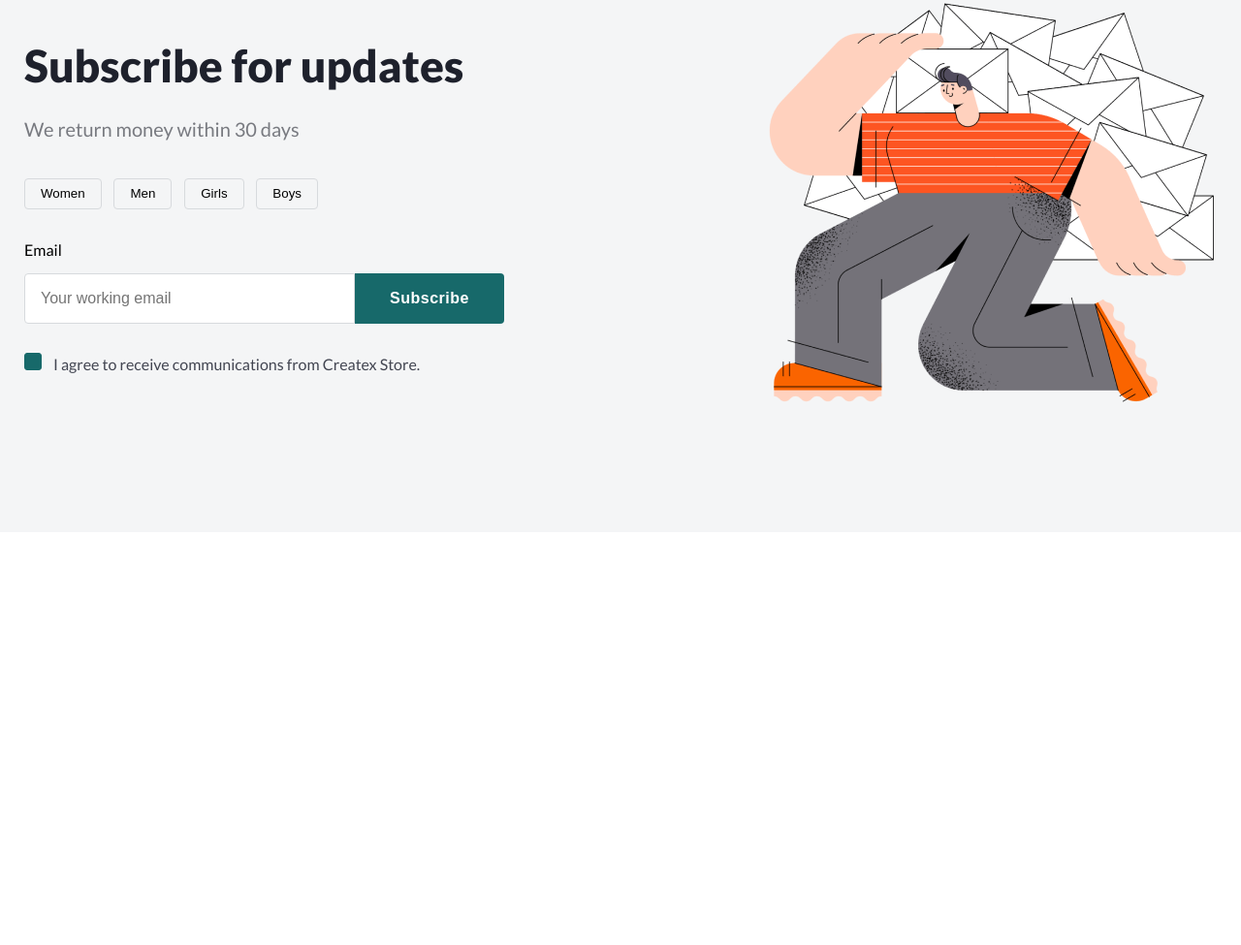
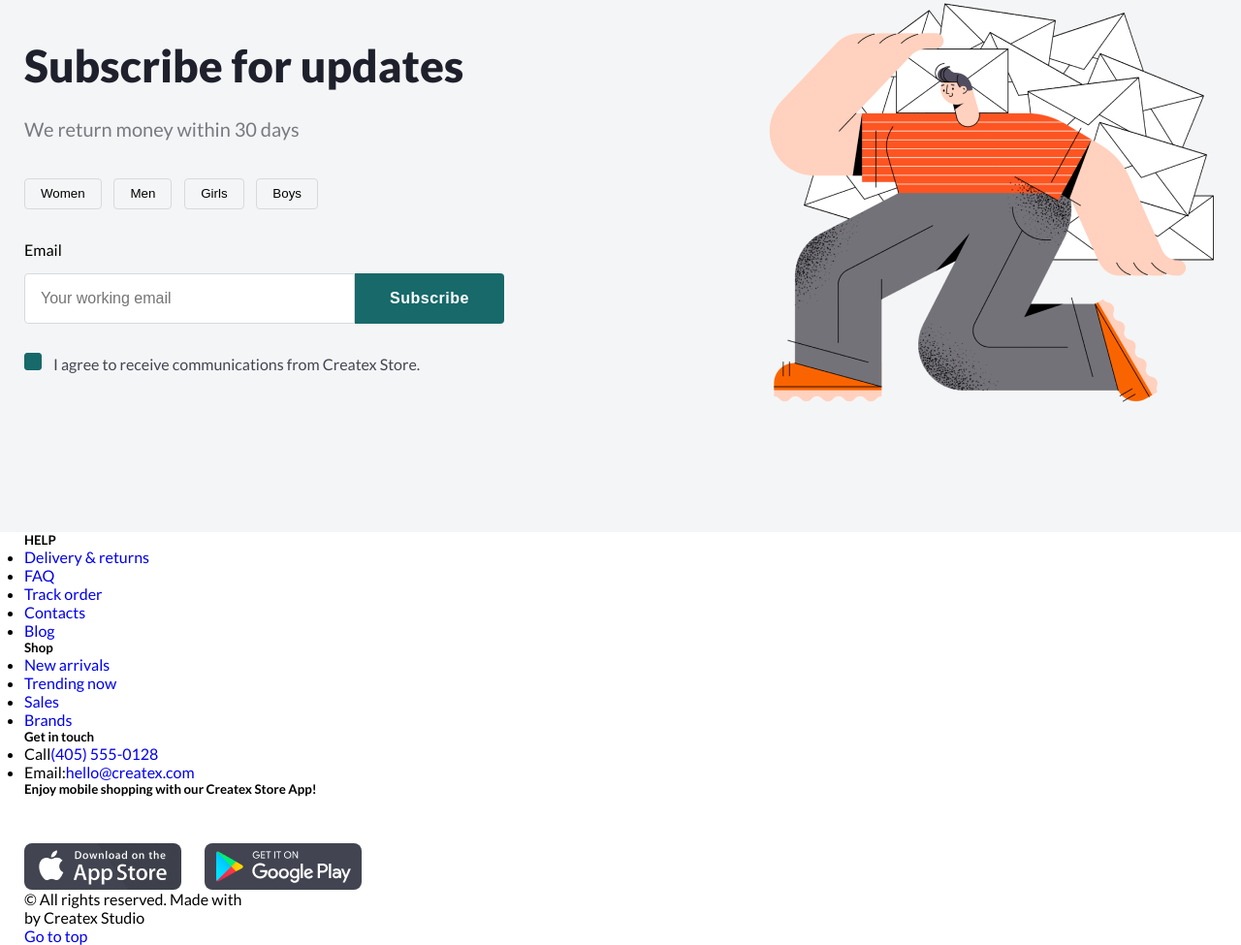
Before and after one commit to Artem-Pot/Online-clothing-and-accessories-store, a plain HTML site: page index.html in a window 1280 px wide. Shown: the part 8171-9146 px from the top of the page at 97% size. Before the commit the page ends 8720 px from the top, so only its background shows below. Drawn offline with Linux system fonts and the light colour scheme.

Commit message:
футер

```diff
--- a/css/style.css
+++ b/css/style.css
@@ -1827,3 +1827,75 @@ input[type=checkbox]:checked + label:before {
     height: 546px;
     margin-top: 65px;
 }
+
+/* ----------Блок footer -------*/
+.footer {
+
+}
+
+.wrapper-block_footer {
+}
+
+.footer__nav {
+
+}
+
+.footer__nav-box {
+
+}
+
+.h5-title {
+
+}
+
+.h5-title_footer {
+
+}
+
+.footer__menu {
+
+}
+
+.footer__menu-list {
+
+}
+
+.link {
+
+}
+
+.link_footer {
+
+}
+
+.footer__nav-connection {
+
+}
+
+.social-network {
+
+}
+
+.social-network__box {
+
+}
+
+.app-store {
+
+}
+
+.footer__copywriter {
+
+}
+
+.footer__text-copywriter {
+
+}
+
+.footer__text-creator {
+
+}
+
+.footer__go-to {
+
+}
--- a/index.html
+++ b/index.html
@@ -16,7 +16,7 @@
 <body>
     <div class="body-wrapper">
 
-            <header class="header">
+            <header class="header" id="header">
 
                 <div class="wrapper-topbar">
                     <div class="header-topbar">
@@ -791,17 +791,62 @@
   <!--   Блок footer  -->
         <footer class="footer">
             <div class="wrapper-block wrapper-block_footer">
+                <div class="footer__nav">
+                    <div class="footer__nav-box">
+                        <h5 class="h5-title h5-title_footer">HELP</h5>
+                        <ul class="footer__menu">
+                            <li class="footer__menu-list"><a class="link link_footer" href="#">Delivery & returns</a></li>
+                            <li class="footer__menu-list"><a class="link link_footer" href="#">FAQ</a></li>
+                            <li class="footer__menu-list"><a class="link link_footer" href="#">Track order</a></li>
+                            <li class="footer__menu-list"><a class="link link_footer" href="#">Contacts</a></li>
+                            <li class="footer__menu-list"><a class="link link_footer" href="#">Blog</a></li>
+                        </ul>
+                    </div>
 
+                    <div class="footer__nav-box">
+                        <h5 class="h5-title h5-title_footer">Shop</h5>
+                        <ul class="footer__menu">
+                            <li class="footer__menu-list"><a class="link link_footer" href="#">New arrivals</a></li>
+                            <li class="footer__menu-list"><a class="link link_footer" href="#">Trending now</a></li>
+                            <li class="footer__menu-list"><a class="link link_footer" href="#">Sales</a></li>
+                            <li class="footer__menu-list"><a class="link link_footer" href="#">Brands</a></li>
+                        </ul>
+                    </div>
+
+                    <div class="footer__nav-connection">
+                        <h5 class="h5-title h5-title_footer">Get in touch</h5>
+                        <ul class="footer__menu">
+                            <li class="footer__menu-list">Call<a class="link link_footer" href="tel:4055550128">(405) 555-0128</a></li>
+                            <li class="footer__menu-list">Email:<a class="link link_footer" href="mailto:hello@createx.com">hello@createx.com</a></li>
+                        </ul>
+                        <div class="social-network">
+                            <div class="social-network__box"></div>
+                            <div class="social-network__box"></div>
+                            <div class="social-network__box"></div>
+                            <div class="social-network__box"></div>
+                            <div class="social-network__box"></div>
+                        </div>
+                    </div>
+
+                    <div clas="footer__nav-store">
+                        <h5 class="h5-title h5-title_footer">Enjoy mobile shopping with our Createx Store App!</h5>
+                        <div class="app-store">
+                            <a class="app-store_link-app" href="#"></a>
+                            <a class="app-store_link-google" href="#"></a>
+                        </div>
+                    </div>
+                </div>
+
+                <div class="footer__copywriter">
+                    <div class="inner">
+                        <p class="footer__text-copywriter">© All rights reserved. Made with</p>
+                        <p class="footer__text-creator">by Createx Studio </p>
+                    </div>
+
+                    <p class="footer__go-to"><a class="link link_footer" href="#header">Go to top</a></p>
+                </div>
             </div>
         </footer>
-
-
-
-
-
-
-
-
 
     </div>
 </body>
```
